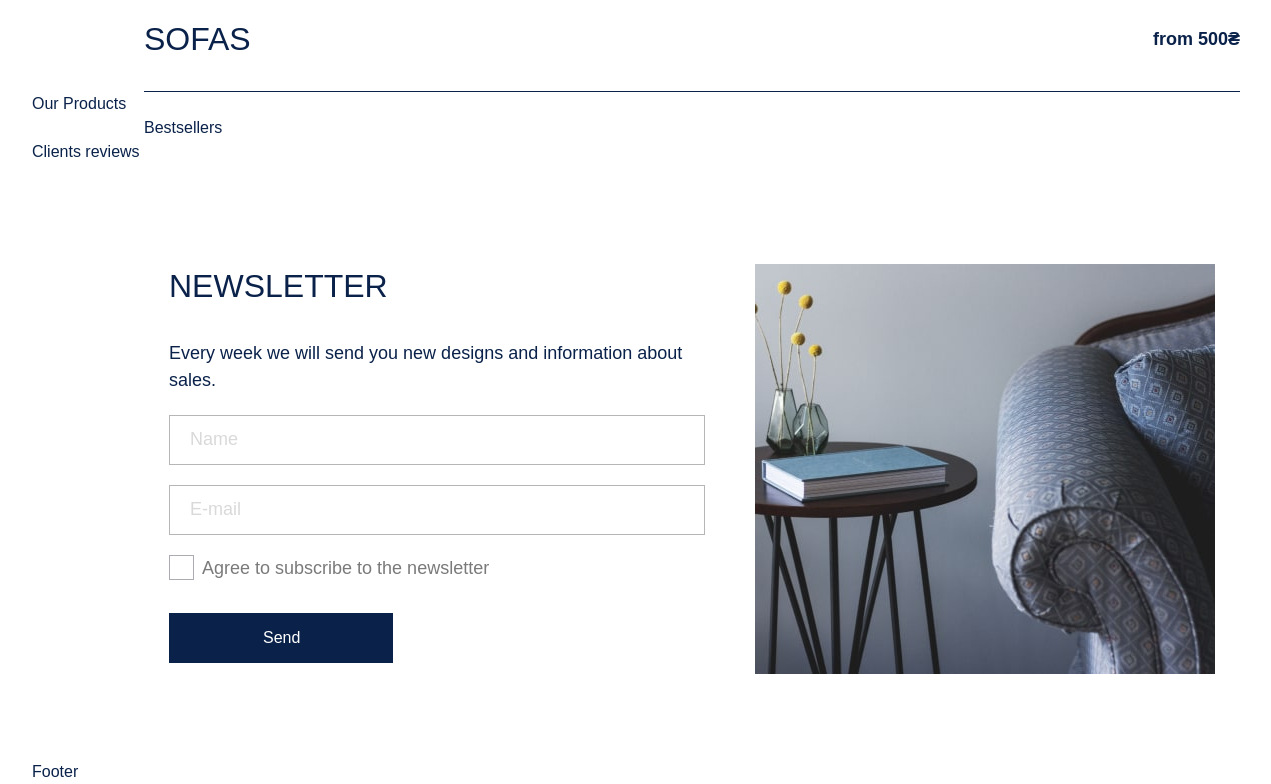
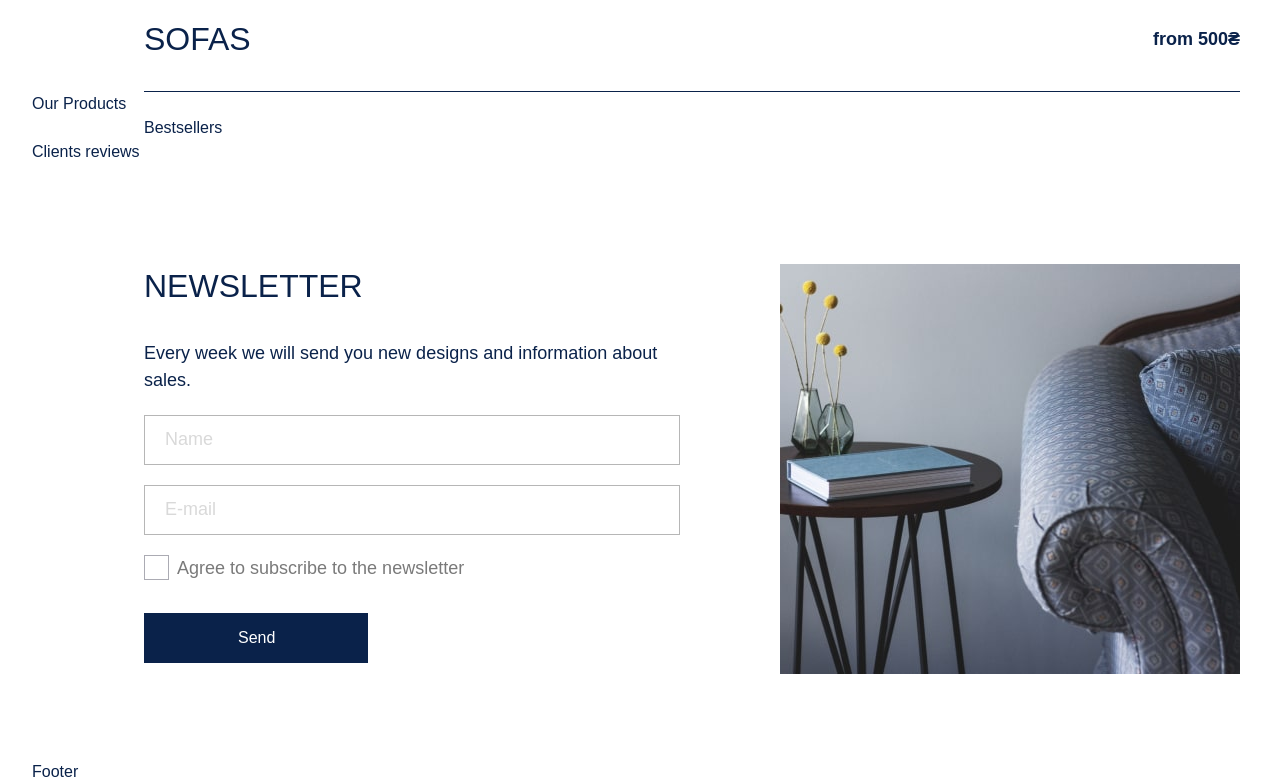
Before and after one commit to Troshuk/minimal, a website built with Vite: page src/index.html in a window 1536 px wide. Shown: the part 1115-1899 px from the top of the page, without its empty margins (76-1347 px from the left). Built offline with nearby package versions, Linux system fonts and the light colour scheme; a web font is replaced by a local one.

Commit message:
Update subscribe.css

```diff
--- a/src/css/sections/subscribe.css
+++ b/src/css/sections/subscribe.css
@@ -178,10 +178,9 @@
   .container-img-subscribe {
     justify-content: space-around;
     flex-direction: row;
+    gap: 100px;
   }
-  .img-sofa {
-    gap: 30px;
-  }
+
   .subscribe {
     padding-bottom: 86px;
   }
```
